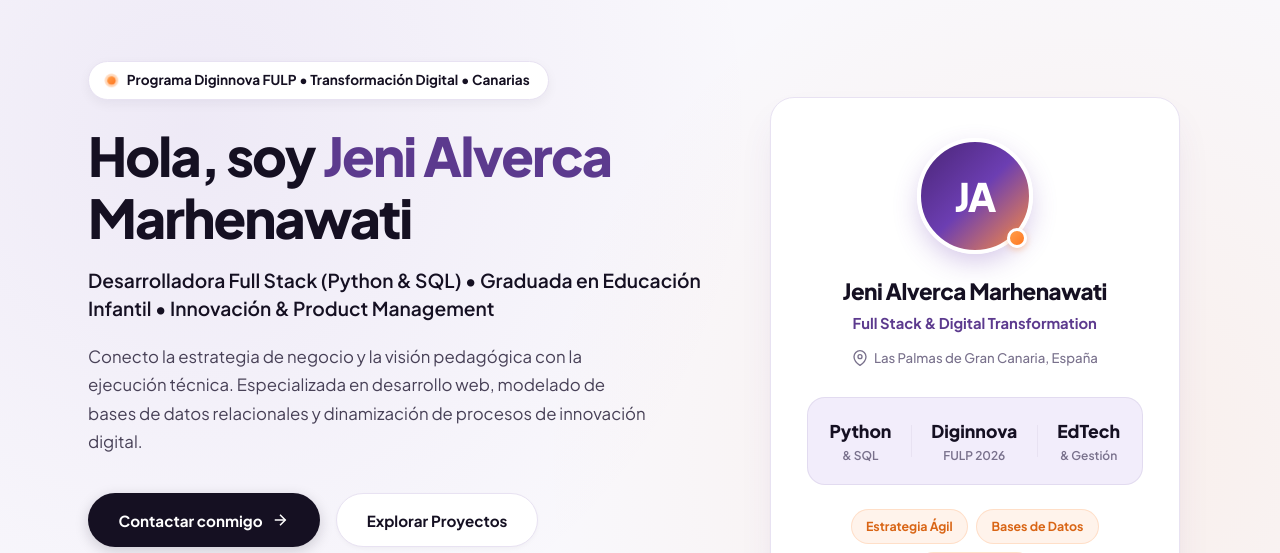
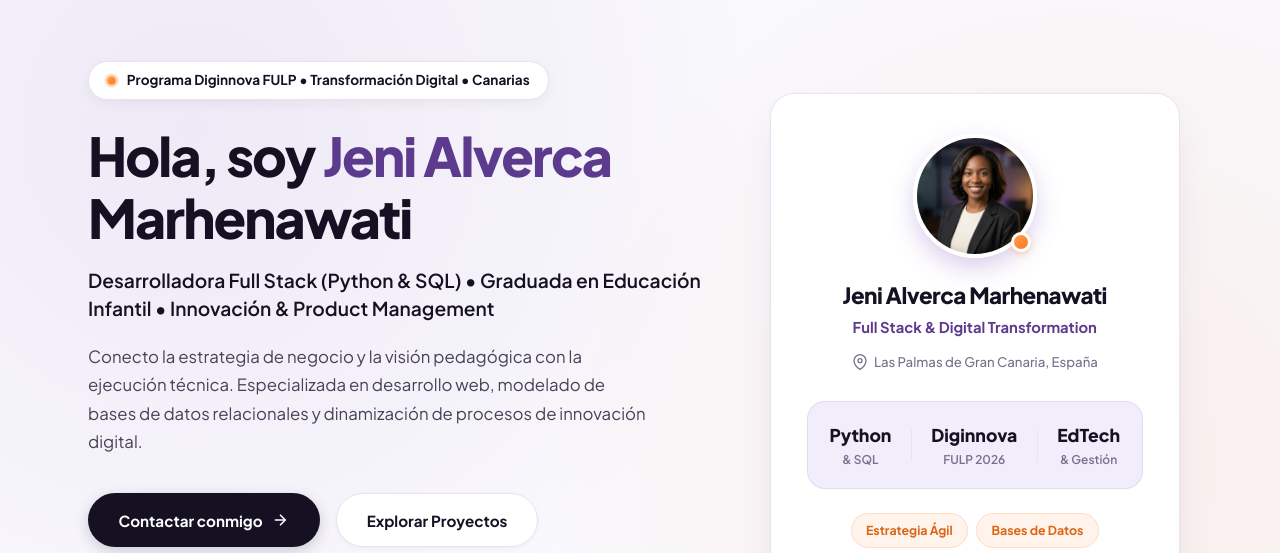
Before and after one commit to jenistack/proyectos-web-e-innovacion, a plain HTML site: page 08-web-personal-cloudflare/index.html in a window 1280 px wide. Shown: the part 79-632 px from the top of the page. Drawn offline with Linux system fonts and the light colour scheme.

Commit message:
feat(08-web-personal-cloudflare): anadir avatar profesional y soporte de imagen de perfil

```diff
--- a/08-web-personal-cloudflare/index.html
+++ b/08-web-personal-cloudflare/index.html
@@ -133,7 +133,8 @@
         <div class="hero-visual">
           <div class="profile-card">
             <div class="profile-avatar">
-              <div class="avatar-gradient">
+              <img src="avatar.jpg" alt="Foto de perfil de Jeni Alverca" class="avatar-img" onerror="this.style.display='none'; this.nextElementSibling.style.display='flex';">
+              <div class="avatar-gradient" style="display: none;">
                 <span class="avatar-initials">JA</span>
               </div>
               <div class="status-indicator" title="Disponible para retos técnicos"></div>
--- a/08-web-personal-cloudflare/style.css
+++ b/08-web-personal-cloudflare/style.css
@@ -635,12 +635,28 @@ button, input, textarea, select {
 
 .profile-avatar {
   position: relative;
-  width: 116px;
-  height: 116px;
+  width: 124px;
+  height: 124px;
   margin: 0 auto 1.5rem auto;
 }
 
-/* Avatar con gradiente vibrante morado a ámbar */
+.avatar-img {
+  width: 100%;
+  height: 100%;
+  border-radius: 50%;
+  object-fit: cover;
+  border: 4px solid var(--color-surface);
+  box-shadow: var(--shadow-purple-glow);
+  display: block;
+  transition: transform var(--transition-fast), box-shadow var(--transition-fast);
+}
+
+.profile-card:hover .avatar-img {
+  transform: scale(1.03);
+  box-shadow: 0 12px 32px -4px rgba(108, 62, 178, 0.45);
+}
+
+/* Avatar con gradiente vibrante morado a ámbar (fallback) */
 .avatar-gradient {
   width: 100%;
   height: 100%;
```
Also changed, not shown: 08-web-personal-cloudflare/avatar.jpg (added).
